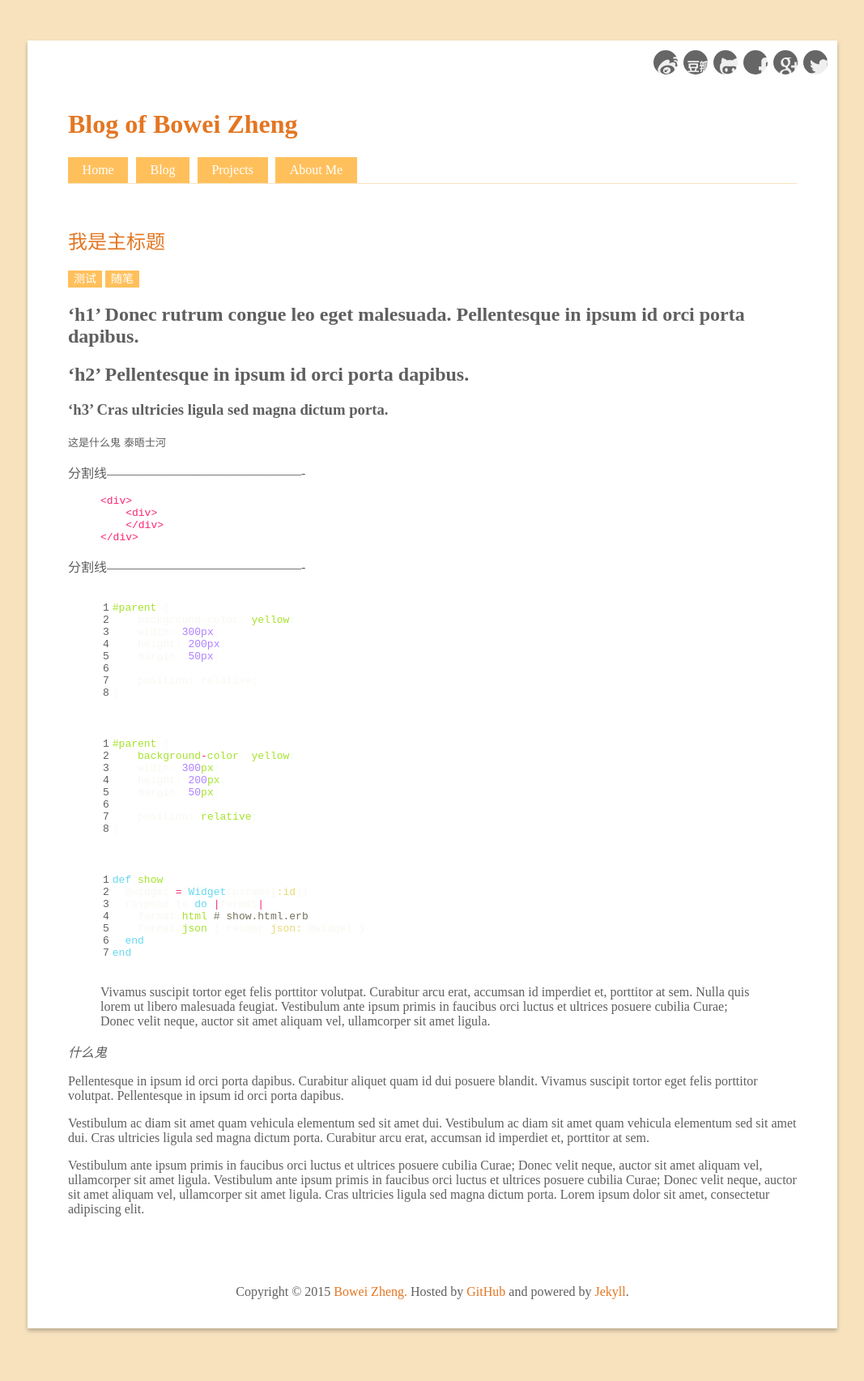
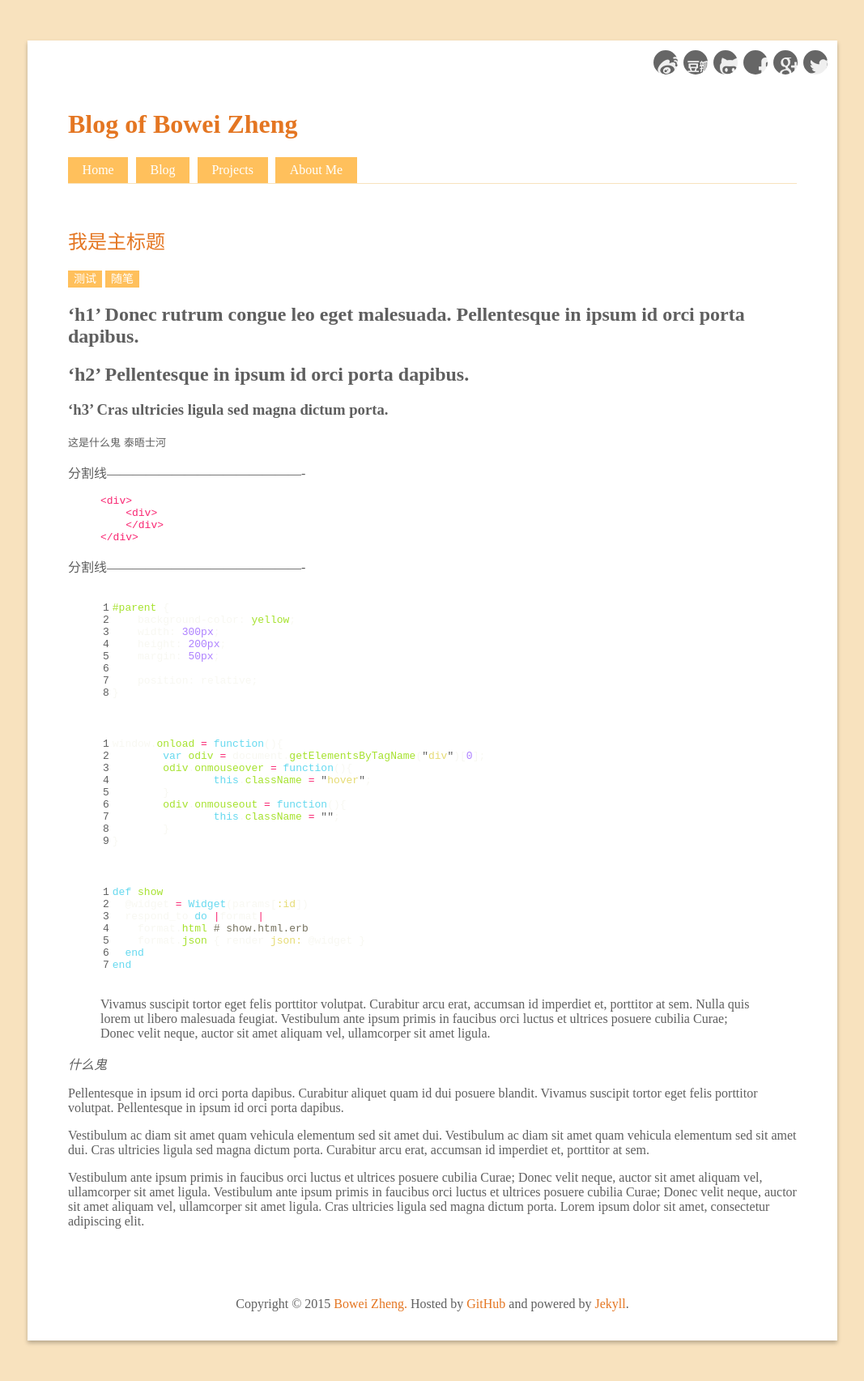
Before and after one commit to wynn719/blog, a Jekyll site: the page built from _posts/2012-08-25-hello-world.md, in a window 1280 px wide. Shown: the whole page at 81% size, without its empty margins (106-1173 px from the left). Built offline with Jekyll 4.4.1, drawn with Linux system fonts in a browser that asks for light colours; comment, search, counter and statistics services are not loaded.

Commit message:
add pygments.css

```diff
--- a/_posts/2012-08-25-hello-world.md
+++ b/_posts/2012-08-25-hello-world.md
@@ -33,7 +33,7 @@ excerpt: Donec rutrum congue leo eget malesuada. Pellentesque in ipsum id orci p
 
 分割线----------------------------------------------
 
-{% highlight css linenos%}
+{% highlight css linenos %}
 #parent {
     background-color: yellow;
     width: 300px;
@@ -44,14 +44,15 @@ excerpt: Donec rutrum congue leo eget malesuada. Pellentesque in ipsum id orci p
 }
 {% endhighlight %}
 
-{% highlight javascript linenos%}
-#parent {
-    background-color: yellow;
-    width: 300px;
-    height: 200px;
-    margin: 50px;
-
-    position: relative;
+{% highlight javascript linenos %}
+window.onload = function(){
+	var odiv = document.getElementsByTagName("div")[0];
+	odiv.onmouseover = function(){
+		this.className = "hover";
+	}
+	odiv.onmouseout = function(){
+		this.className = "";
+	}
 }
 {% endhighlight %}
 
```
